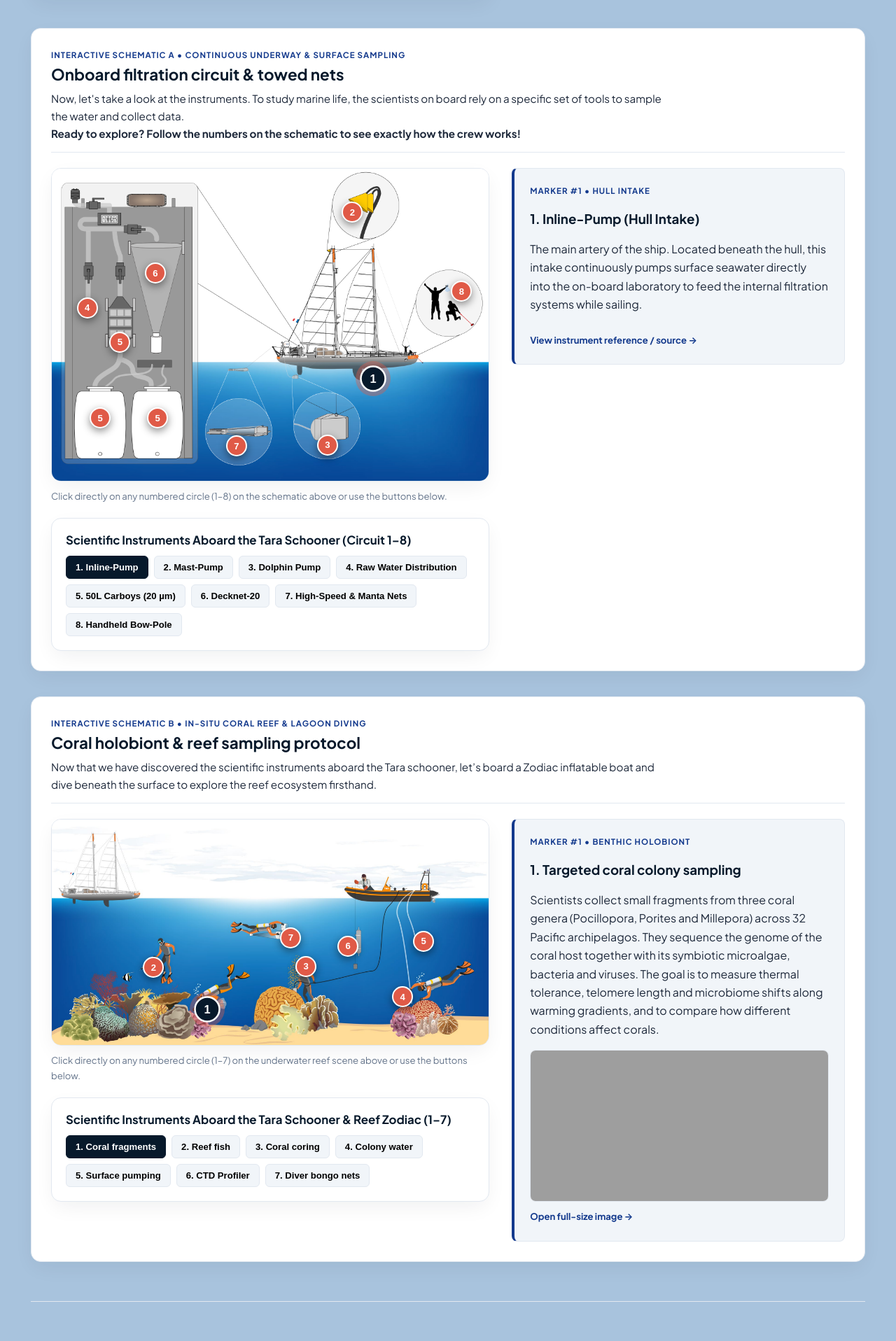
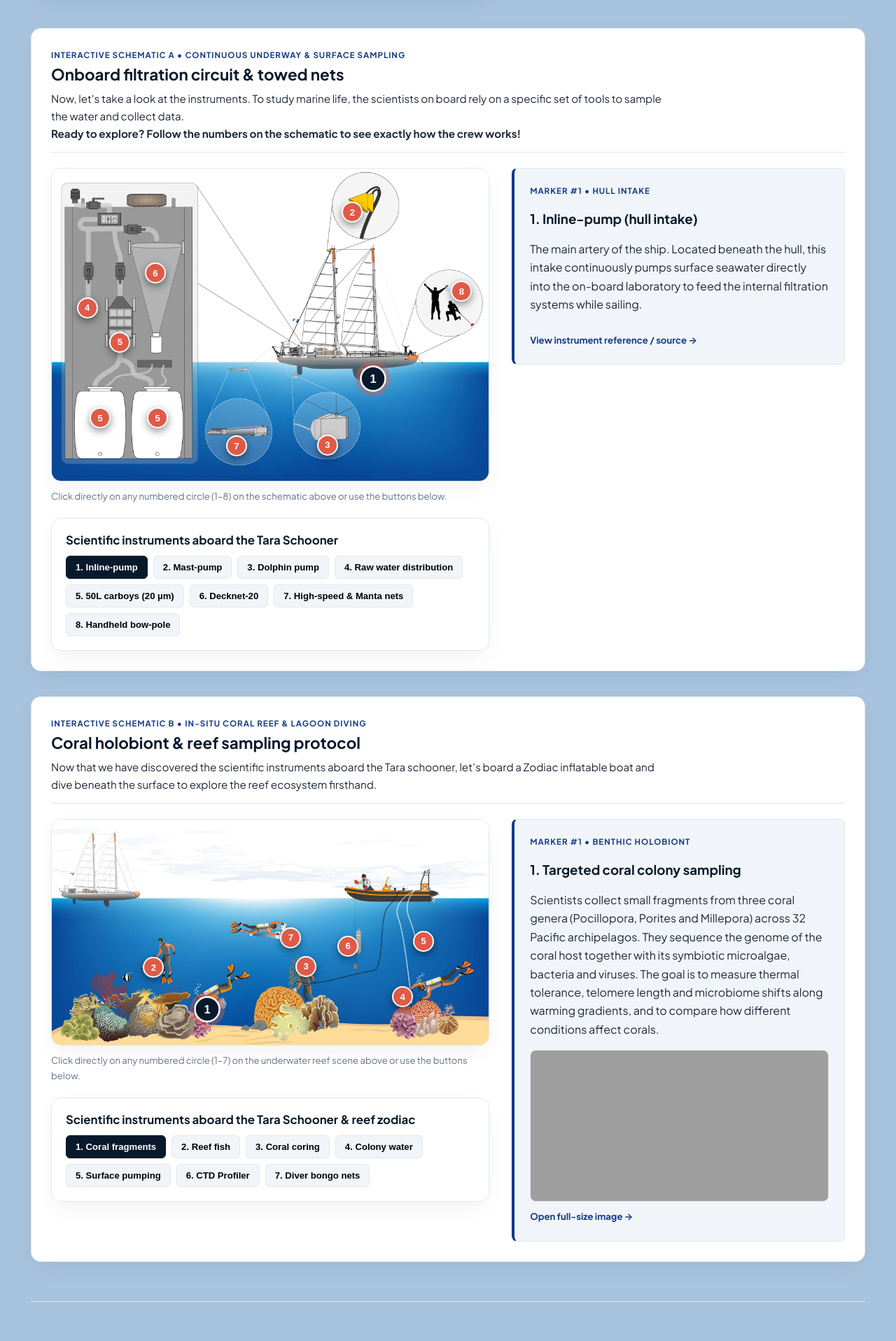
Before and after one commit to ThelmaGayCortijo/Tara-Pacific, a Flask app: page / in a window 1280 px wide. Shown: the part 3851-5767 px from the top of the page at 70% size. Run offline with Flask 3, Linux system fonts and the light colour scheme; some web fonts are replaced; grey boxes are pictures that could not be loaded.

Commit message:
Changements templates

```diff
--- a/templates/index.html
+++ b/templates/index.html
@@ -229,30 +229,30 @@
                         <div class="hotspot-container">
                             <img src="{{ url_for('static', filename='schema_bateau.jpg') }}" alt="Tara Pacific Underway Sampling Schematic" class="boat-main-img">
 
-                            <button class="hotspot spot-ocean active-spot" id="spot-ocean-1" style="top: 67.3%; left: 73.5%;" onclick="selectOceanInst(1)" title="1. Inline-Pump (Hull Intake)">1</button>
-                            <button class="hotspot spot-ocean" id="spot-ocean-2" style="top: 13.9%; left: 68.8%;" onclick="selectOceanInst(2)" title="2. Mast-Pump (Atmospheric Sampling)">2</button>
-                            <button class="hotspot spot-ocean" id="spot-ocean-3" style="top: 88.4%; left: 63.1%;" onclick="selectOceanInst(3)" title="3. Dolphin Pump">3</button>
-                            <button class="hotspot spot-ocean" id="spot-ocean-4" style="top: 44.5%; left: 8.1%;" onclick="selectOceanInst(4)" title="4. Raw Water Distribution">4</button>
-                            <button class="hotspot spot-ocean spot-ocean-5-group" id="spot-ocean-5" style="top: 55.5%; left: 15.6%;" onclick="selectOceanInst(5)" title="5. 50L Carboys (20 µm Filtration)">5</button>
+                            <button class="hotspot spot-ocean active-spot" id="spot-ocean-1" style="top: 67.3%; left: 73.5%;" onclick="selectOceanInst(1)" title="1. Inline-pump (hull intake)">1</button>
+                            <button class="hotspot spot-ocean" id="spot-ocean-2" style="top: 13.9%; left: 68.8%;" onclick="selectOceanInst(2)" title="2. Mast-pump (atmospheric sampling)">2</button>
+                            <button class="hotspot spot-ocean" id="spot-ocean-3" style="top: 88.4%; left: 63.1%;" onclick="selectOceanInst(3)" title="3. Dolphin pump">3</button>
+                            <button class="hotspot spot-ocean" id="spot-ocean-4" style="top: 44.5%; left: 8.1%;" onclick="selectOceanInst(4)" title="4. Raw water distribution">4</button>
+                            <button class="hotspot spot-ocean spot-ocean-5-group" id="spot-ocean-5" style="top: 55.5%; left: 15.6%;" onclick="selectOceanInst(5)" title="5. 50L carboys (20 µm filtration)">5</button>
                             <button class="hotspot spot-ocean spot-ocean-5-group" style="top: 79.8%; left: 11.1%;" onclick="selectOceanInst(5)" title="5. 50L Carboys Left">5</button>
                             <button class="hotspot spot-ocean spot-ocean-5-group" style="top: 79.8%; left: 24.2%;" onclick="selectOceanInst(5)" title="5. 50L Carboys Right">5</button>
                             <button class="hotspot spot-ocean" id="spot-ocean-6" style="top: 33.4%; left: 23.7%;" onclick="selectOceanInst(6)" title="6. Decknet-20">6</button>
-                            <button class="hotspot spot-ocean" id="spot-ocean-7" style="top: 88.8%; left: 42.3%;" onclick="selectOceanInst(7)" title="7. High-Speed & Manta Nets (300 µm)">7</button>
+                            <button class="hotspot spot-ocean" id="spot-ocean-7" style="top: 88.8%; left: 42.3%;" onclick="selectOceanInst(7)" title="7. High-speed & Manta nets (300 µm)">7</button>
                             <button class="hotspot spot-ocean" id="spot-ocean-8" style="top: 39.2%; left: 93.8%;" onclick="selectOceanInst(8)" title="8. Handheld Bow-Pole">8</button>
                         </div>
                         <p class="caption">Click directly on any numbered circle (1–8) on the schematic above or use the buttons below.</p>
 
                         <div class="instruments-under-image">
-                            <h3 class="instruments-heading">Scientific Instruments Aboard the Tara Schooner (Circuit 1–8)</h3>
+                            <h3 class="instruments-heading">Scientific instruments aboard the Tara Schooner</h3>
                             <div class="instrument-tabs">
-                                <button class="inst-tab tab-ocean active" id="tab-ocean-1" onclick="selectOceanInst(1)">1. Inline-Pump</button>
-                                <button class="inst-tab tab-ocean" id="tab-ocean-2" onclick="selectOceanInst(2)">2. Mast-Pump</button>
-                                <button class="inst-tab tab-ocean" id="tab-ocean-3" onclick="selectOceanInst(3)">3. Dolphin Pump</button>
-                                <button class="inst-tab tab-ocean" id="tab-ocean-4" onclick="selectOceanInst(4)">4. Raw Water Distribution</button>
-                                <button class="inst-tab tab-ocean" id="tab-ocean-5" onclick="selectOceanInst(5)">5. 50L Carboys (20 µm)</button>
+                                <button class="inst-tab tab-ocean active" id="tab-ocean-1" onclick="selectOceanInst(1)">1. Inline-pump</button>
+                                <button class="inst-tab tab-ocean" id="tab-ocean-2" onclick="selectOceanInst(2)">2. Mast-pump</button>
+                                <button class="inst-tab tab-ocean" id="tab-ocean-3" onclick="selectOceanInst(3)">3. Dolphin pump</button>
+                                <button class="inst-tab tab-ocean" id="tab-ocean-4" onclick="selectOceanInst(4)">4. Raw water distribution</button>
+                                <button class="inst-tab tab-ocean" id="tab-ocean-5" onclick="selectOceanInst(5)">5. 50L carboys (20 µm)</button>
                                 <button class="inst-tab tab-ocean" id="tab-ocean-6" onclick="selectOceanInst(6)">6. Decknet-20</button>
-                                <button class="inst-tab tab-ocean" id="tab-ocean-7" onclick="selectOceanInst(7)">7. High-Speed &amp; Manta Nets</button>
-                                <button class="inst-tab tab-ocean" id="tab-ocean-8" onclick="selectOceanInst(8)">8. Handheld Bow-Pole</button>
+                                <button class="inst-tab tab-ocean" id="tab-ocean-7" onclick="selectOceanInst(7)">7. High-speed &amp; Manta nets</button>
+                                <button class="inst-tab tab-ocean" id="tab-ocean-8" onclick="selectOceanInst(8)">8. Handheld bow-pole</button>
                             </div>
                         </div>
                     </div>
@@ -260,7 +260,7 @@
                     <div class="instrument-panel">
                         <div id="ocean-detail-box" class="instrument-detail-box" style="margin-top: 0;">
                             <span class="inst-badge" id="ocean-badge">MARKER #1 • HULL INTAKE</span>
-                            <h3 id="ocean-title">1. Inline-Pump (Hull Intake)</h3>
+                            <h3 id="ocean-title">1. Inline-pump (hull intake)</h3>
                             <p id="ocean-desc">
                                 The main artery of the ship. Located beneath the hull, this intake continuously pumps surface seawater directly into the on-board laboratory to feed the internal filtration systems while sailing.
                             </p>
@@ -301,7 +301,7 @@
                         <p class="caption">Click directly on any numbered circle (1–7) on the underwater reef scene above or use the buttons below.</p>
 
                         <div class="instruments-under-image">
-                            <h3 class="instruments-heading">Scientific Instruments Aboard the Tara Schooner &amp; Reef Zodiac (1–7)</h3>
+                            <h3 class="instruments-heading">Scientific instruments aboard the Tara Schooner &amp; reef zodiac</h3>
                             <div class="instrument-tabs">
                                 <button class="inst-tab tab-reef active" id="tab-reef-1" onclick="selectReefInst(1)">1. Coral fragments</button>
                                 <button class="inst-tab tab-reef" id="tab-reef-2" onclick="selectReefInst(2)">2. Reef fish</button>
@@ -724,14 +724,14 @@
         const OCEAN_INSTRUMENTS = {
             1: {
                 badge: "MARKER #1 • HULL INTAKE",
-                title: "1. Inline-Pump (Hull Intake)",
+                title: "1. Inline-pump (hull intake)",
                 desc: "The main artery of the ship. Located beneath the hull, this intake continuously pumps surface seawater directly into the on-board laboratory to feed the internal filtration systems while sailing.",
                 img: "",
                 link: "https://oceantech.in/product/vertical-inline-single-stage-closed-coupled-split-coupled-pump/"
             },
             2: {
                 badge: "MARKER #2 • ATMOSPHERIC SAMPLING",
-                title: "2. Mast-Pump (Atmospheric Sampling)",
+                title: "2. Mast-pump (atmospheric sampling)",
                 desc: "Installed high on the masts to avoid sea spray and ship exhaust, this specialized pump captures aerosols and atmospheric particles, linking the ocean's surface to the air above it.",
                 img: "",
                 link: "https://weathergeeks.org/ambient-weather-ws-2902-vs-ws-1965-which-is-right-for-you/"
@@ -745,14 +745,14 @@
             },
             4: {
                 badge: "MARKER #4 • IN-LINE LABORATORY CIRCUIT",
-                title: "4. Raw Water Distribution",
+                title: "4. Raw water distribution",
                 desc: "The starting point inside the lab. Before any filtration happens, this circuit distributes the raw seawater pumped from the ocean, feeding the in-line sensors that log exact ocean conditions.",
                 img: "",
                 link: ""
             },
             5: {
                 badge: "MARKER #5 • 20 µm FILTRATION",
-                title: "5. 50L Carboys (20 µm Filtration)",
+                title: "5. 50L carboys (20 µm filtration)",
                 desc: "Seawater pumped from the ocean is pushed through a 20 µm filter and collected in these massive 50-liter carboys. This concentrates the microscopic life, preparing the samples for deeper genetic analysis.",
                 img: "",
                 link: "https://fondationtaraocean.org/actualite-scientifique/etapes-echantillon-tara/"
@@ -766,7 +766,7 @@
             },
             7: {
                 badge: "MARKER #7 • SURFACE & MICROPLASTIC NETS",
-                title: "7. High-Speed & Manta Nets (300 µm)",
+                title: "7. High-speed & Manta nets (300 µm)",
                 desc: "Towed off the stern, these 300 µm mesh nets skim the top layer of the ocean. The winged Manta net is specifically deployed to trap floating microplastics and larger surface plankton.",
                 img: "https://cdn.futura-sciences.com/cdn-cgi/image/width=1024,quality=60,format=auto/sources/images/filet-recuperation-plastique-tara-oceans.jpg",
                 link: "https://cdn.futura-sciences.com/cdn-cgi/image/width=1024,quality=60,format=auto/sources/images/filet-recuperation-plastique-tara-oceans.jpg"
@@ -833,7 +833,7 @@
             },
             3: {
                 badge: "MARKER #3 • PALEOCLIMATOLOGY ARCHIVE",
-                title: "3. Pneumatic Coral Skeleton Coring",
+                title: "3. Pneumatic coral skeleton coring",
                 desc: "Using an underwater pneumatic drill, divers extract vertical calcium carbonate cores from centuries-old Porites domes. Like tree rings, their annual density bands record past sea surface temperatures and pH. Scientists can thus reconstruct thermal anomalies and ocean acidification over the last 100 to 200 years.",
                 img: "https://www.sail-world.com/photos/sailworld/Photos_2014_9/Alt_839.jpg"
             },
@@ -857,7 +857,7 @@
             },
             7: {
                 badge: "MARKER #7 • REEF PLANKTON & LARVAE",
-                title: "7. Diver-Propelled Double Bongo Nets",
+                title: "7. Diver-propelled double bongo nets",
                 desc: "Two divers swim horizontally above the reef crest, pushing paired 20 µm and 200 µm plankton nets to capture coral larvae, reef copepods and dinoflagellates, without the turbulence of a boat propeller. The goal is to describe shallow lagoon plankton diversity and larval connectivity between islands.",
                 img: "https://fondationtaraocean.org/wp-content/uploads/2023/06/echantillonnage-tara-pacific-maeva-bardy.jpg"
             }
```
